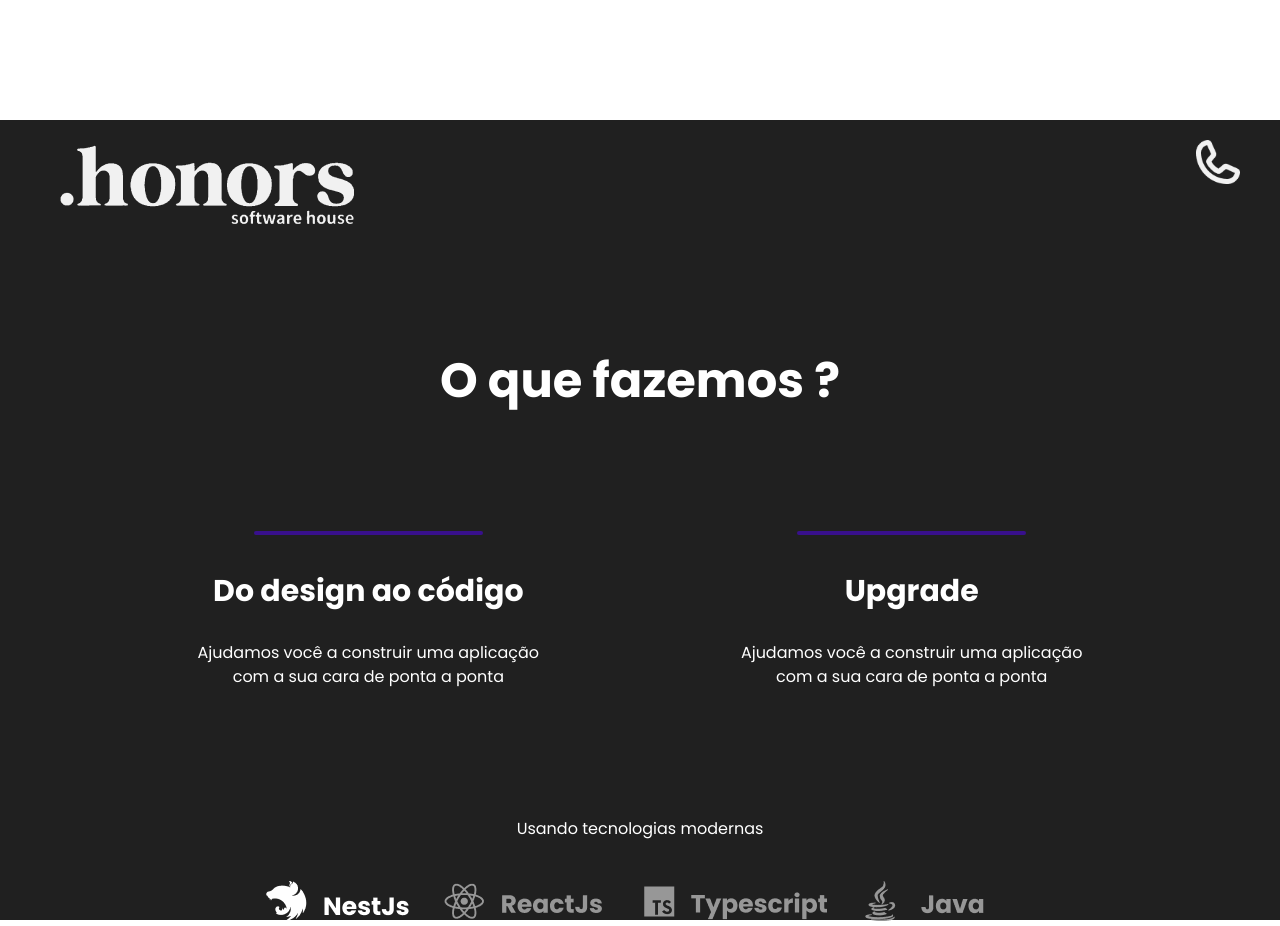
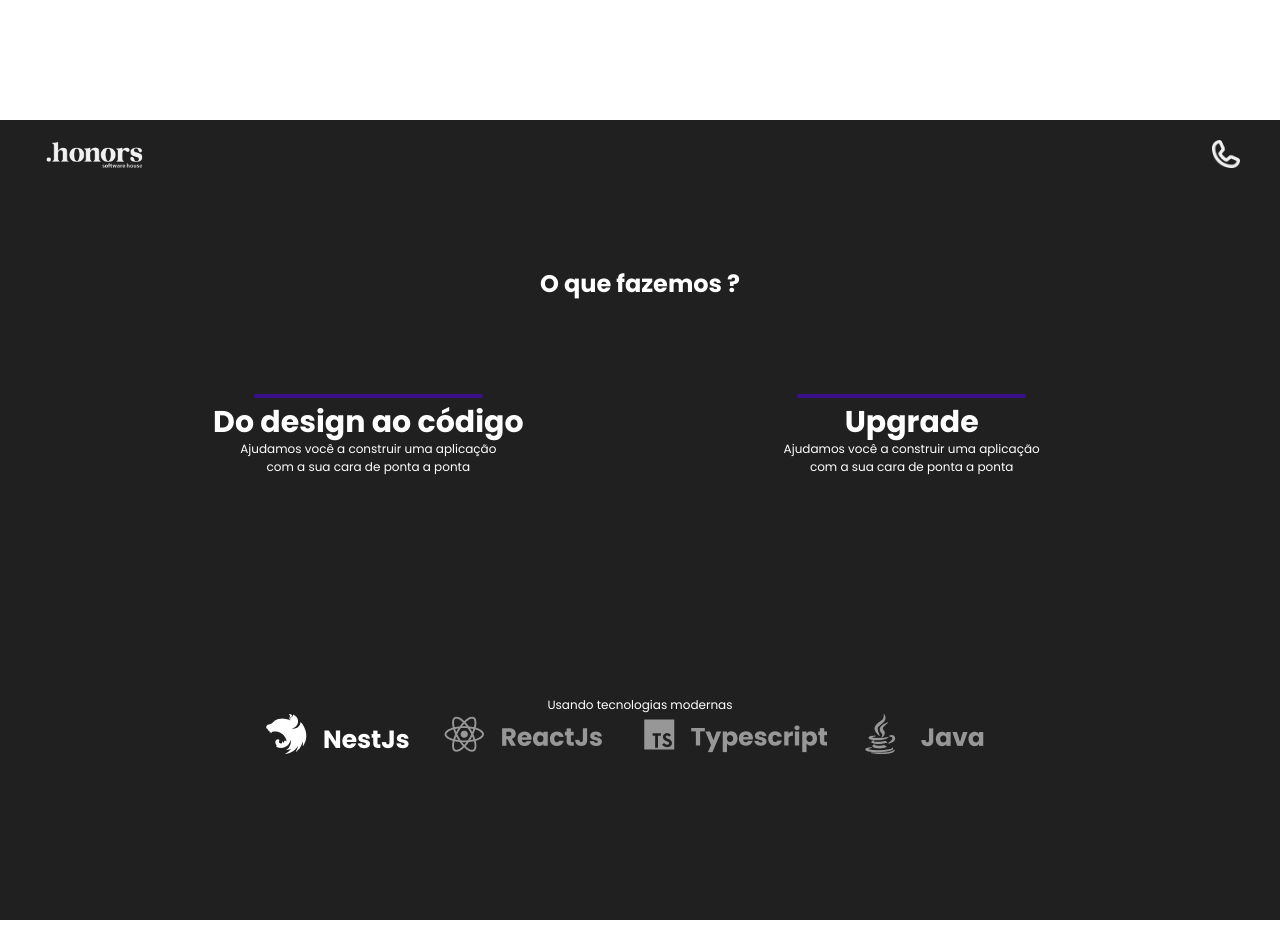
Before and after one commit to CaioRasera/Honors, a React (Create React App) app: page / in a window 1280 px wide. Shown: the part 680-1606 px from the top of the page. Built offline with nearby package versions, Linux system fonts and the light colour scheme.

Commit message:
"O que fazemos" quase concluído

```diff
--- a/src/components/Navbar.jsx
+++ b/src/components/Navbar.jsx
@@ -4,7 +4,7 @@ import PhoneIcon from "../assets/Phoneicon.png"
 
 const Navbar = () => {
   return (
-    <nav className='h-[100vh] bg-white border-gray-200 dark:bg=gray-900'>
+    <nav className='h-[100vh] w-[100vw] bg-white border-gray-200 dark:bg=gray-900'>
       <div className='flex flex-wrap items-center justify-between ml-[90px] mr-[74px]'>
         <a href="#" className='flex items-center h-[85px] w-[344px]'>
           <img src={ImageLogo} alt="Honors Logo"/>
--- a/src/components/WhatWeDo.jsx
+++ b/src/components/WhatWeDo.jsx
@@ -1,6 +1,6 @@
 import React from 'react'
 import Navbar from './Navbar'
-import Image from '../assets/honorsLogoWhite.png'
+import HonorsLogo from '../assets/honorsLogoWhite.png'
 import PhoneIcon from '../assets/phoneIconWhite.png'
 import NestJsImg from '../assets/NestJsImg.png'
 import ReactJsImg from '../assets/ReactJsImg.png'
@@ -10,30 +10,49 @@ import '../assets/css/fonts.css'
 
 function WhatWeDo() {
     return (
-        <div className='
+        <main className='
             h-[100vh]
+            w-[100vw]
             bg-[#202020]
         '>
-            <div className="header flex justify-between ">
-                <a href="" className='mx-10 my-5'>
-                    <img src={Image} alt="" />
+            <div className="
+            header
+            flex
+            justify-between
+            ">
+                <a href="" className='
+                mx-10
+                my-5
+                w-28'>
+                    <img src={HonorsLogo} alt="" />
                 </a>
-                <a href="" className='mx-10 my-5 w-11'>
+                <a href="" className='
+                mx-10
+                my-5
+                w-7'>
                     <img src={PhoneIcon} alt="" />
                 </a>
             </div>
             <h1
                 className='
-                text-center font-extrabold text-5xl m-28 text-white
+                text-center
+                font-extrabold
+                text-xl
+                m-20
+                md:text-2xl
+                text-white
             '
                 style={{ fontFamily: 'poppins' }}
             >O que fazemos ?
             </h1>
             <div className='
-            flex
+            md:flex
             justify-evenly
-            my-20
+            m-35
+            mb-24
             text-center
+            grid
+            grid-rows
             '>
                 <div className='
                     w-[350px]
@@ -44,15 +63,18 @@ function WhatWeDo() {
                     border-[#38108C]
                     border-2
                     inline-block
-                    w-[228.9px]
+                    w-[79px]
+                    md:w-[228.9px]
                     rounded-[12px]'/>
                     <div>
                         <h2 className='
-                            font-bold text-3xl leading-[100px] w-[100%] text-white
+                            font-bold text-[14px] leading-[100px] w-[100%] text-white
+                            md:text-3xl
+
                         ' style={{ fontFamily: 'poppins' }}>
                             Do design ao código
                         </h2>
-                        <p style={{ fontFamily: 'poppins' }} className='text-center text-white'>
+                        <p style={{ fontFamily: 'poppins' }} className='text-center text-[12px] w-[75%]  m-auto text-white'>
                             Ajudamos você a construir uma aplicação com a sua cara de ponta a ponta
                         </p>
                     </div>
@@ -67,47 +89,48 @@ function WhatWeDo() {
                     border-[#38108C]
                     border-2
                     inline-block
-                    w-[228.9px]
+                    w-[79px]
+                    md:w-[228.9px]
                     rounded-[12px]'/>
 
                     <div>
                     <h2 className='
-                            font-bold text-3xl leading-[100px] w-[100%] text-white
+                            font-bold text-[14px] leading-[100px] w-[100%] text-white
+                            md:text-3xl
                         ' style={{ fontFamily: 'poppins' }}>
                            Upgrade
                         </h2>
-                        <p style={{ fontFamily: 'poppins' }} className='text-center text-white'>
+                        <p style={{ fontFamily: 'poppins' }} className='text-center text-[12px] w-[75%] m-auto text-white'>
                             Ajudamos você a construir uma aplicação com a sua cara de ponta a ponta
                         </p>
                     </div>
                 </div>
 
             </div>
-            <footer className=''>
+            <div className='m-7'>
                 <h3 className='
-                    text-white text-center font-[poppins] m-10
-                    text-l
+                    text-white text-center text-[12px]  font-[poppins]
                 '>
                     Usando tecnologias modernas
                 </h3>
                 <div className='
                     flex justify-center
                 '>
-                    <a href="" className='m-[35px'>
+                    <a href="https://nestjs.com/" className='m-[35px'>
                         <img src={NestJsImg} alt="" />
                     </a>
-                    <a href="" className='m-[35px'>
+                    <a href="https://react.dev/" className='m-[35px'>
                         <img src={ReactJsImg} alt="" />
                     </a>
-                    <a href="" className='m-[35px'>
+                    <a href="https://www.typescriptlang.org/" className='m-[35px'>
                         <img src={TsImg} alt="" />
                     </a>
-                    <a href="" className='m-[35px'>
+                    <a href="https://www.java.com/pt-BR/" className='m-[35px'>
                         <img src={JavaImg} alt="" />
                     </a>
                 </div>
-            </footer>
-        </div>
+            </div>
+        </main>
     )
 }
 
```
